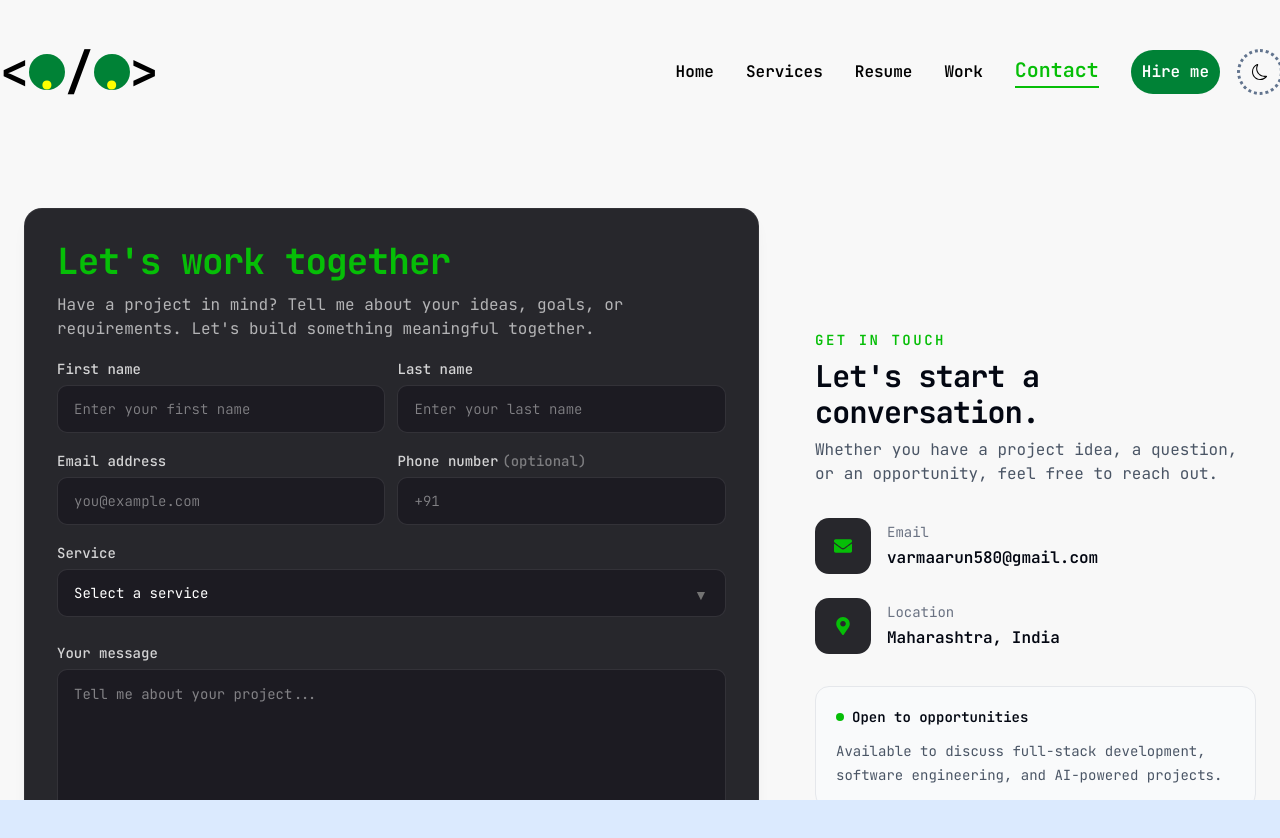
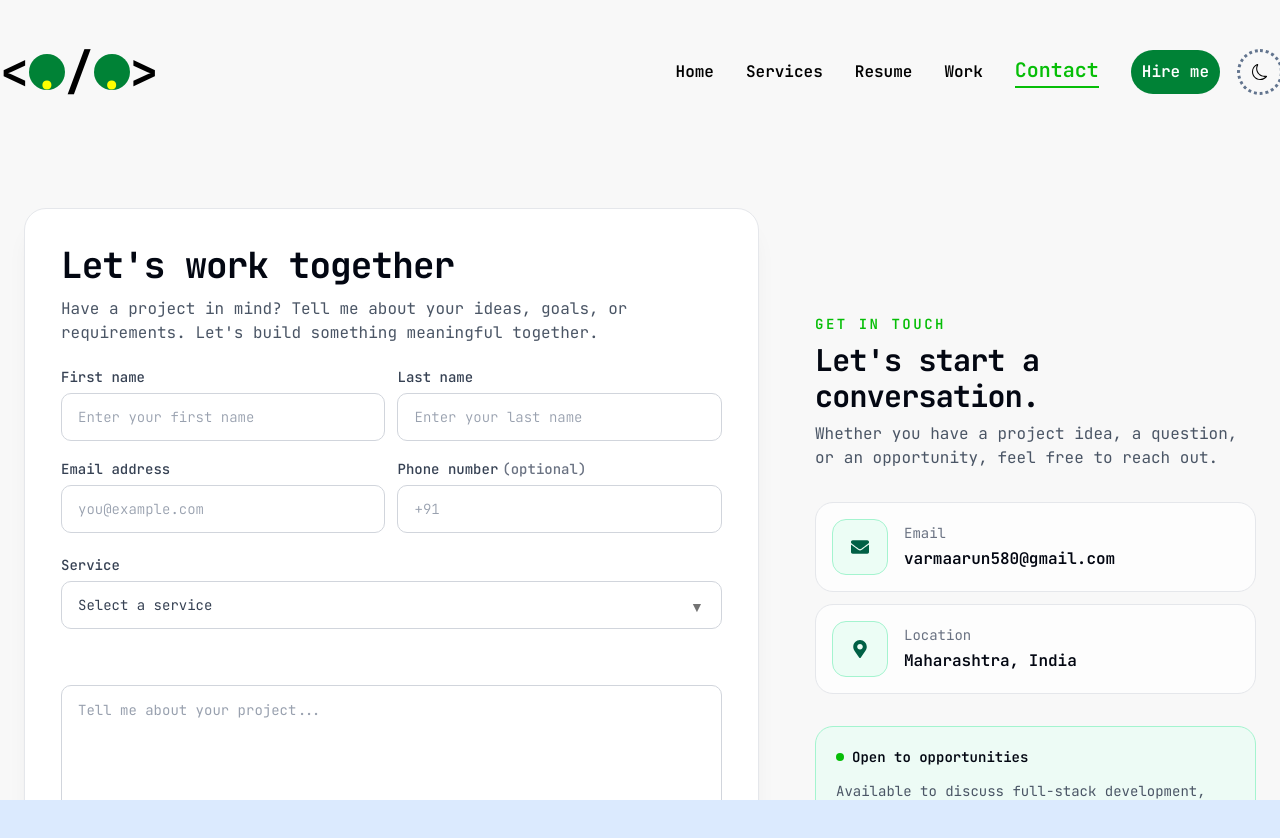
Before and after one commit to Arunvarma29/myportfolio, a Next.js app: page /contact in a window 1280 px wide. Shown: the top 838 px of the page. Built offline with nearby package versions, Linux system fonts and the light colour scheme; some icons are missing.

Commit message:
bug fixed

```diff
--- a/src/app/contact/page.jsx
+++ b/src/app/contact/page.jsx
@@ -45,7 +45,7 @@ const info = [
 
 
 const inputStyles =
-  "h-12 w-full min-w-0 rounded-lg border border-white/10 bg-[#1c1b22] px-4 text-sm text-white placeholder:text-white/45 shadow-none transition-colors focus-visible:border-accent focus-visible:ring-1 focus-visible:ring-accent";
+  "h-12 w-full min-w-0 rounded-lg border border-gray-300 bg-white px-4 text-sm text-gray-950 placeholder:text-gray-400 shadow-none transition-colors focus-visible:border-accent focus-visible:ring-1 focus-visible:ring-accent dark:border-white/10 dark:bg-[#17212b] dark:text-white dark:placeholder:text-white/40";
 
 const Contact = () => {
   const [service, setService] = useState("");
@@ -114,21 +114,21 @@ const Contact = () => {
     >
       <div className="container mx-auto max-w-7xl px-4 sm:px-6">
         {/* Main layout */}
-        <div className="grid grid-cols-1 items-center gap-6 lg:grid-cols-[minmax(0,1.5fr)_minmax(260px,0.9fr)] lg:gap-10 xl:gap-14">
+        <div className="grid grid-cols-1 items-center gap-8 lg:grid-cols-[minmax(0,1.5fr)_minmax(260px,0.9fr)] lg:gap-10 xl:gap-14">
 
           {/* Contact form */}
           <div className="order-2 min-w-0 lg:order-1">
             <form
               onSubmit={handleSubmit}
-              className="flex flex-col gap-3 rounded-2xl border border-white/5 bg-[#27272c] p-7 shadow-lg shadow-black/5 sm:p-7 lg:p-8"
+              className="flex flex-col gap-4 rounded-3xl border border-gray-200 bg-white p-6 shadow-xl shadow-gray-900/5 sm:p-8 lg:p-9 dark:border-white/10 dark:bg-[#111b26] dark:shadow-black/20"
             >
               {/* Form heading */}
               <div className="space-y-3">
-                <h1 className="text-2xl font-bold tracking-tight text-accent sm:text-3xl lg:text-4xl">
+                <h1 className="text-2xl font-bold tracking-tight text-gray-950 sm:text-3xl lg:text-4xl dark:text-white">
                   Let&apos;s work together
                 </h1>
 
-                <p className="text-sm leading-6 text-white/65 sm:text-base">
+                <p className="text-sm leading-6 text-gray-600 sm:text-base dark:text-slate-300/75">
                   Have a project in mind? Tell me about your
                   ideas, goals, or requirements. Let&apos;s build
                   something meaningful together.
@@ -140,7 +140,7 @@ const Contact = () => {
                 <div className="min-w-0 space-y-2">
                   <label
                     htmlFor="firstName"
-                    className="text-sm font-medium text-white/80"
+                    className="text-sm font-medium text-gray-700 dark:text-slate-200"
                   >
                     First name
                   </label>
@@ -160,7 +160,7 @@ const Contact = () => {
                 <div className="min-w-0 space-y-2">
                   <label
                     htmlFor="lastName"
-                    className="text-sm font-medium text-white/80"
+                    className="text-sm font-medium text-gray-700 dark:text-slate-200"
                   >
                     Last name
                   </label>
@@ -180,7 +180,7 @@ const Contact = () => {
                 <div className="min-w-0 space-y-2">
                   <label
                     htmlFor="email"
-                    className="text-sm font-medium text-white/80"
+                    className="text-sm font-medium text-gray-700 dark:text-slate-200"
                   >
                     Email address
                   </label>
@@ -200,10 +200,10 @@ const Contact = () => {
                 <div className="min-w-0 space-y-2">
                   <label
                     htmlFor="phone"
-                    className="text-sm font-medium text-white/80"
+                    className="text-sm font-medium text-gray-700 dark:text-slate-200"
                   >
                     Phone number
-                    <span className="ml-1 text-white/40">
+                    <span className="ml-1 text-gray-500 dark:text-slate-400">
                       (optional)
                     </span>
                   </label>
@@ -224,7 +224,7 @@ const Contact = () => {
               <div className="space-y-2">
                 <label
                   htmlFor="service"
-                  className="text-sm font-medium text-white/80"
+                  className="text-sm font-medium text-gray-700 dark:text-slate-200"
                 >
                   Service
                 </label>
@@ -232,7 +232,7 @@ const Contact = () => {
                 <Select value={service || null} onValueChange={(value) => setService(value || "")}>
                   <SelectTrigger
                     id="service"
-                    className={`${inputStyles} justify-between`}
+                    className={`${inputStyles} justify-between text-gray-700 dark:text-slate-200`}
                   >
                     <SelectValue placeholder="Select a service" />
                   </SelectTrigger>
@@ -280,12 +280,12 @@ const Contact = () => {
                   placeholder="Tell me about your project..."
                   required
                   maxLength={5000}
-                  className="min-h-36 w-full resize-y rounded-lg border border-white/10 bg-[#1c1b22] px-4 py-3 text-sm leading-6 text-white placeholder:text-white/45 shadow-none focus-visible:border-accent focus-visible:ring-1 focus-visible:ring-accent sm:min-h-40"
+                  className="min-h-36 w-full resize-y rounded-lg border border-gray-300 bg-white px-4 py-3 text-sm leading-6 text-gray-950 placeholder:text-gray-400 shadow-none focus-visible:border-accent focus-visible:ring-1 focus-visible:ring-accent sm:min-h-40 dark:border-white/10 dark:bg-[#17212b] dark:text-white dark:placeholder:text-white/40"
                 />
               </div>
 
               {/* Submit button */}
-              <div className="flex flex-col gap-4 border-t border-white/10 pt-5 sm:flex-row sm:items-center sm:justify-between">
+              <div className="flex flex-col gap-4 border-t border-gray-200 pt-5 sm:flex-row sm:items-center sm:justify-between dark:border-white/10">
                 <p
                   aria-live="polite"
                   className={`text-xs leading-5 ${
@@ -293,7 +293,7 @@ const Contact = () => {
                       ? "text-green-400"
                       : submissionStatus === "error" || submissionStatus === "warning"
                         ? "text-amber-300"
-                        : "text-white/45"
+                        : "text-gray-500 dark:text-slate-400"
                   }`}
                 >
                   {feedback || "I'll get back to you as soon as possible."}
@@ -321,30 +321,30 @@ const Contact = () => {
                 Get in touch
               </p>
 
-              <h2 className="text-2xl font-bold tracking-tight text-gray-950 sm:text-3xl">
+              <h2 className="text-2xl font-bold tracking-tight text-gray-950 sm:text-3xl dark:text-white">
                 Let&apos;s start a conversation.
               </h2>
 
-              <p className="text-sm leading-6 text-gray-600 sm:text-base">
+              <p className="text-sm leading-6 text-gray-600 sm:text-base dark:text-slate-300/75">
                 Whether you have a project idea, a question,
                 or an opportunity, feel free to reach out.
               </p>
             </div>
 
-            <div className="flex flex-col gap-6">
+            <div className="flex flex-col gap-3">
               {info.map((item) => {
                 const content = (
                   <>
-                    <div className="flex h-12 w-12 shrink-0 items-center justify-center rounded-xl bg-[#27272c] text-lg text-accent transition-colors group-hover:bg-accent group-hover:text-[#17171c] sm:h-14 sm:w-14">
+                    <div className="flex h-12 w-12 shrink-0 items-center justify-center rounded-xl border border-emerald-200 bg-emerald-50 text-lg text-emerald-800 transition-colors group-hover:bg-accent group-hover:text-gray-950 sm:h-14 sm:w-14 dark:border-emerald-300/20 dark:bg-emerald-300/10 dark:text-emerald-300 dark:group-hover:text-gray-200">
                       {item.icon}
                     </div>
 
                     <div className="min-w-0 flex-1">
-                      <p className="text-sm text-gray-500">
+                      <p className="text-sm text-gray-500 dark:text-slate-400">
                         {item.title}
                       </p>
 
-                      <p className="mt-1 wrap-break-word text-sm font-semibold leading-6 text-gray-950 sm:text-base">
+                      <p className="mt-1 wrap-break-word text-sm font-semibold leading-6 text-gray-950 sm:text-base dark:text-slate-100">
                         {item.description}
                       </p>
                     </div>
@@ -356,12 +356,12 @@ const Contact = () => {
                     {item.href ? (
                       <a
                         href={item.href}
-                        className="group flex min-w-0 items-center gap-4 rounded-lg focus-visible:outline-none focus-visible:ring-2 focus-visible:ring-accent"
+                        className="group flex min-w-0 items-center gap-4 rounded-2xl border border-gray-200 bg-white/70 p-4 transition-colors hover:border-emerald-300 hover:bg-emerald-50/50 focus-visible:outline-none focus-visible:ring-2 focus-visible:ring-accent dark:border-white/10 dark:bg-white/3 dark:hover:border-emerald-300/40 dark:hover:bg-emerald-300/6"
                       >
                         {content}
                       </a>
                     ) : (
-                      <div className="flex min-w-0 items-center gap-4">
+                      <div className="flex min-w-0 items-center gap-4 rounded-2xl border border-gray-200 bg-white/70 p-4 dark:border-white/10 dark:bg-white/3">
                         {content}
                       </div>
                     )}
@@ -371,16 +371,16 @@ const Contact = () => {
             </div>
 
             {/* Availability card */}
-            <div className="rounded-xl border border-gray-200 bg-gray-50 p-5">
+            <div className="rounded-2xl border border-emerald-200 bg-emerald-50/80 p-5 dark:border-emerald-300/20 dark:bg-emerald-300/6">
               <div className="flex items-center gap-2">
                 <span className="h-2 w-2 rounded-full bg-accent" />
 
-                <p className="text-sm font-semibold text-gray-950">
+                <p className="text-sm font-semibold text-gray-950 dark:text-slate-100">
                   Open to opportunities
                 </p>
               </div>
 
-              <p className="mt-3 text-sm leading-6 text-gray-600">
+              <p className="mt-3 text-sm leading-6 text-gray-600 dark:text-slate-300/75">
                 Available to discuss full-stack development,
                 software engineering, and AI-powered projects.
               </p>
```
